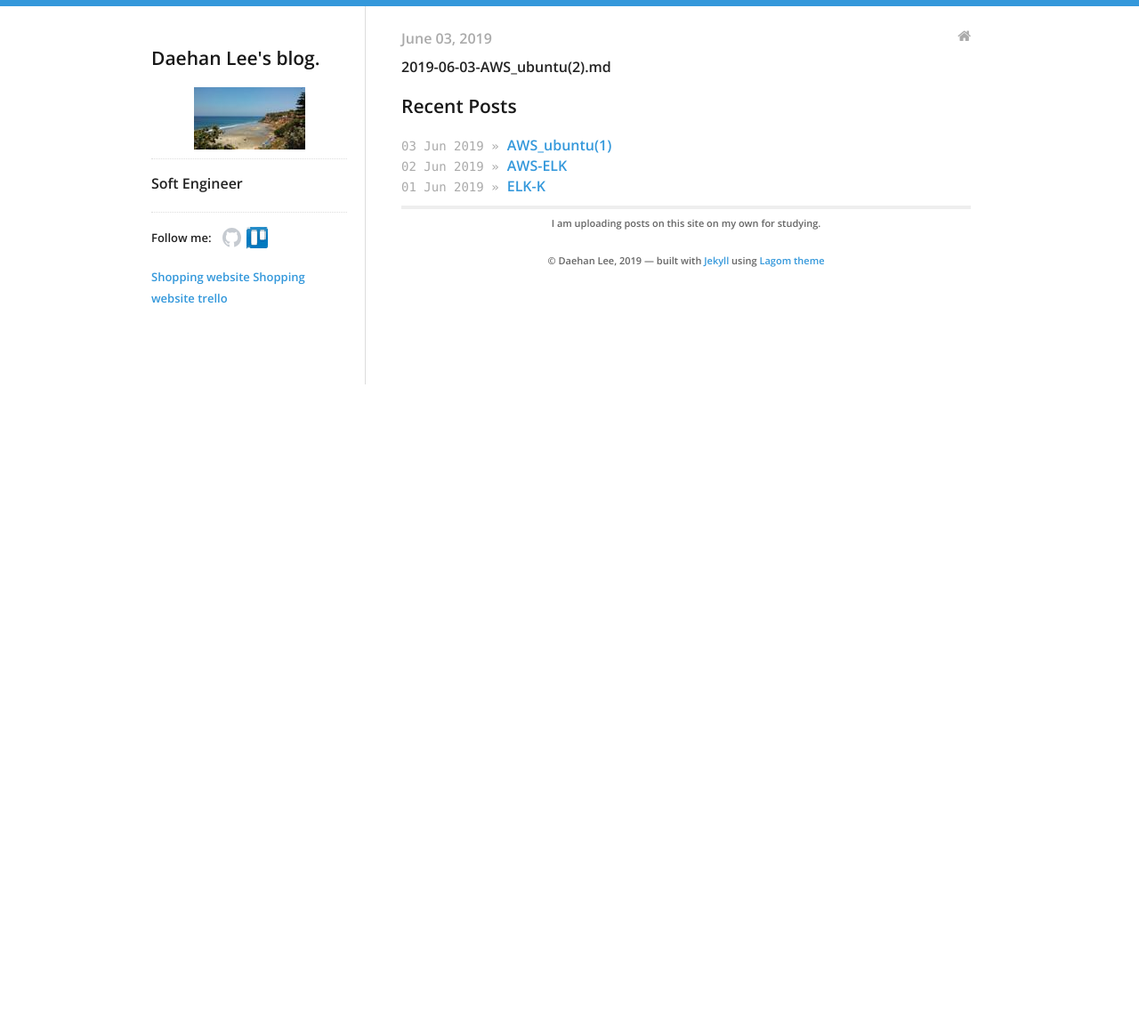
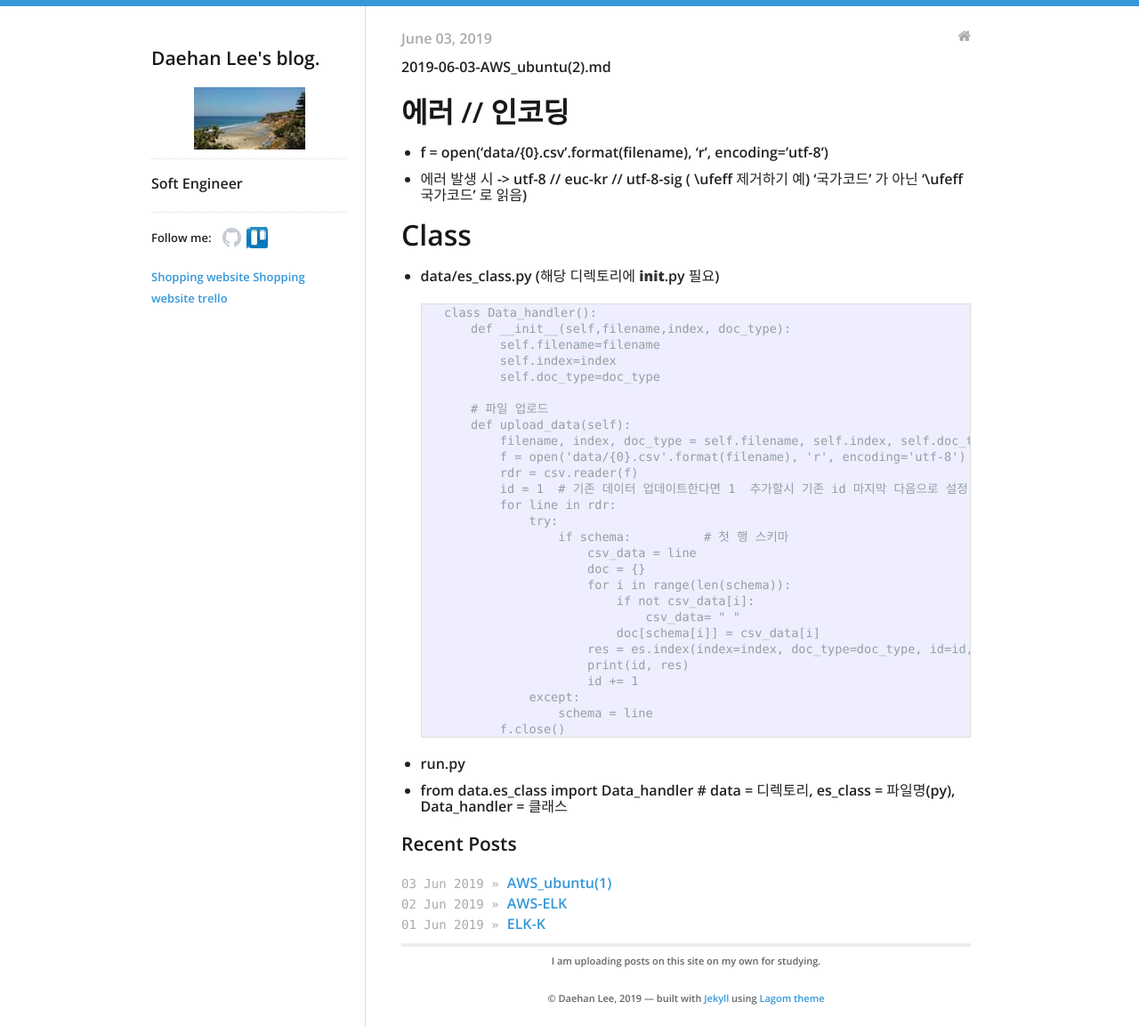
Before and after one commit to daehan0226/Study, a Jekyll site: the page built from _posts/2019-06-03-AWS_ubuntu(2).md, in a window 1280 px wide. Shown: the whole page at 89% size. Built offline with Jekyll 4.4.1, drawn with Linux system fonts in a browser that asks for light colours; before the commit the page ends 907 px from its top, so only the background shows below that.

Commit message:
Update 2019-06-03-AWS_ubuntu(2).md

```diff
--- a/_posts/2019-06-03-AWS_ubuntu(2).md
+++ b/_posts/2019-06-03-AWS_ubuntu(2).md
@@ -7,3 +7,44 @@ categories:
 
 
 2019-06-03-AWS_ubuntu(2).md
+
+
+# 에러 // 인코딩
+
+* f = open('data/{0}.csv'.format(filename), 'r', encoding='utf-8')
+* 에러 발생 시 -> utf-8 // euc-kr // utf-8-sig   ( \ufeff 제거하기 예) '국가코드' 가 아닌 '\ufeff국가코드' 로 읽음)
+
+# Class
+* data/es_class.py  (해당 디렉토리에 __init__.py 필요)
+
+
+        class Data_handler():
+            def __init__(self,filename,index, doc_type):
+                self.filename=filename
+                self.index=index
+                self.doc_type=doc_type
+
+            # 파일 업로드
+            def upload_data(self):
+                filename, index, doc_type = self.filename, self.index, self.doc_type
+                f = open('data/{0}.csv'.format(filename), 'r', encoding='utf-8')  # utf-8 에러 발생 // euc-kr //  encoding='utf-8-sig
+                rdr = csv.reader(f)
+                id = 1  # 기존 데이터 업데이트한다면 1  추가할시 기존 id 마지막 다음으로 설정 (346까지 존재)
+                for line in rdr:
+                    try:
+                        if schema:          # 첫 행 스키마
+                            csv_data = line
+                            doc = {}
+                            for i in range(len(schema)):
+                                if not csv_data[i]:
+                                    csv_data= " "
+                                doc[schema[i]] = csv_data[i]
+                            res = es.index(index=index, doc_type=doc_type, id=id, body=doc)
+                            print(id, res)
+                            id += 1
+                    except:
+                        schema = line
+                f.close()
+
+* run.py
+- from data.es_class import Data_handler   # data = 디렉토리, es_class = 파일명(py), Data_handler = 클래스
```
